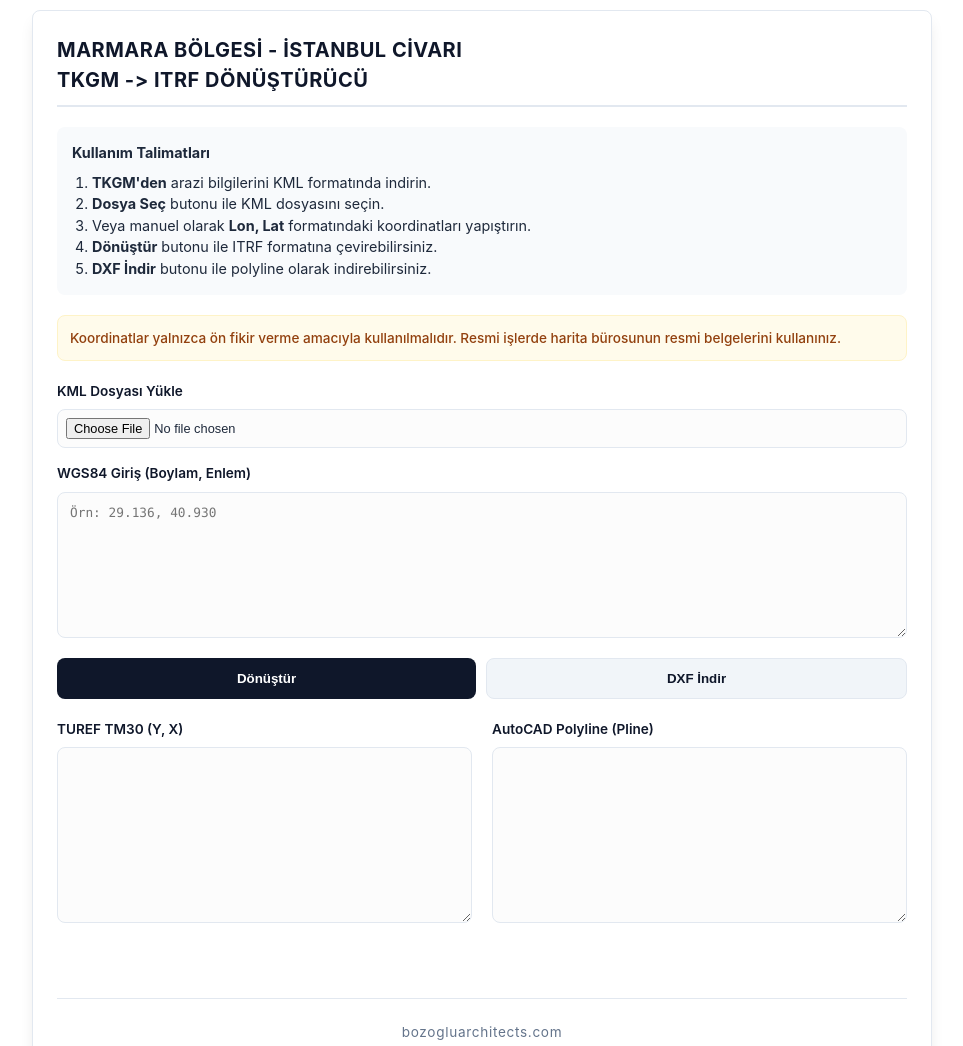
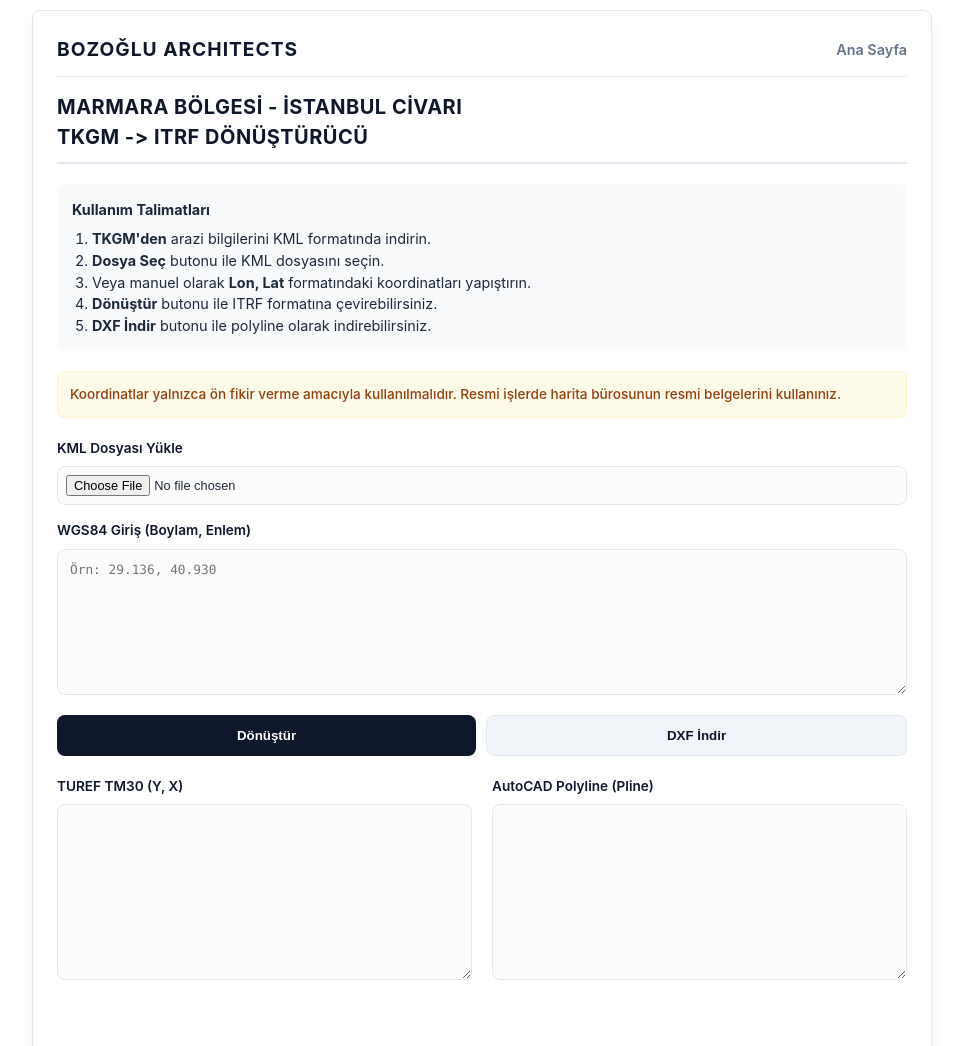
Before and after one commit to dijitalmimarlik/koor, a plain HTML site: page index.html in a window 1280 px wide. Shown: the top 1046 px of the page, without its empty margins (158-1121 px from the left). Drawn offline with Linux system fonts and the light colour scheme.

Commit message:
başlığa bozoğlu eklendi

```diff
--- a/index.html
+++ b/index.html
@@ -40,6 +40,41 @@
       border-radius: var(--radius);
       box-shadow: 0 10px 15px -3px rgba(0, 0, 0, 0.1);
       border: 1px solid var(--border-color);
+    }
+
+    /* Yeni Eklenen Üst Navigasyon Stilleri */
+    .top-navbar {
+      display: flex;
+      justify-content: space-between;
+      align-items: center;
+      margin-bottom: 15px;
+      padding-bottom: 12px;
+      border-bottom: 1px solid var(--border-color);
+    }
+
+    .brand-title {
+      font-size: 1.2rem;
+      font-weight: 700;
+      color: var(--primary-color);
+      text-decoration: none;
+      letter-spacing: 1px;
+      transition: color 0.2s ease;
+    }
+
+    .brand-title:hover {
+      color: var(--accent-color);
+    }
+
+    .nav-home-link {
+      font-size: 0.9rem;
+      font-weight: 600;
+      color: var(--text-muted);
+      text-decoration: none;
+      transition: color 0.2s ease;
+    }
+
+    .nav-home-link:hover {
+      color: var(--primary-color);
     }
 
     .header {
@@ -87,7 +122,8 @@
     }
 
     @media (min-width: 768px) {
-      .grid { grid-template-columns: 1fr 1fr; }
+      .grid { grid-template-columns: 1fr 1fr;
+      }
     }
 
     .input-group {
@@ -153,7 +189,8 @@
       color: white;
     }
 
-    .btn-convert:hover { background-color: var(--primary-hover); }
+    .btn-convert:hover { background-color: var(--primary-hover);
+    }
 
     .btn-download {
       background-color: #f1f5f9;
@@ -186,6 +223,12 @@
 <body>
 
 <div class="tool-container">
+
+  <div class="top-navbar">
+    <a href="http://bozogluarchitects.com" target="_blank" class="brand-title">BOZOĞLU ARCHITECTS</a>
+    <a href="http://bozogluarchitects.com" target="_blank" class="nav-home-link">Ana Sayfa</a>
+  </div>
+
   <div class="header">
     <h2>Marmara Bölgesi - İstanbul Civarı<br>TKGM -> ITRF Dönüştürücü</h2>
   </div>
@@ -245,11 +288,9 @@ var polyline = [];
 function readTextFile(input) {
   let file = input.files[0];
   if (!file) return;
-
   let reader = new FileReader();
   reader.onload = function() {
     let content = reader.result;
-
     // Eğer KML ise koordinat bloğunu ayıkla
     if (content.includes("<coordinates>")) {
       let match = content.match(/<coordinates>([\s\S]*?)<\/coordinates>/);
@@ -276,11 +317,9 @@ function readTextFile(input) {
 function convertCoords() {
     var input = document.getElementById('inputCoords').value.trim();
     if(!input) return;
-
     var lines = input.split('\n');
     var converted = [];
     polyline = [];
-
     lines.forEach(line => {
         if(line.trim() === "") return; // Boş satırları atla
         var parts = line.split(',');
@@ -302,7 +341,8 @@ function convertCoords() {
 }
 
 function downloadDXF() {
-    if(polyline.length === 0) { alert('Önce dönüştürme yapın!'); return; }
+    if(polyline.length === 0) { alert('Önce dönüştürme yapın!'); return;
+    }
     var dxf = '0\nSECTION\n2\nENTITIES\n0\nPOLYLINE\n8\n0\n66\n1\n70\n1\n';
     polyline.forEach(p => {
         dxf += '0\nVERTEX\n8\n0\n10\n'+p[0]+'\n20\n'+p[1]+'\n30\n0\n';
```
